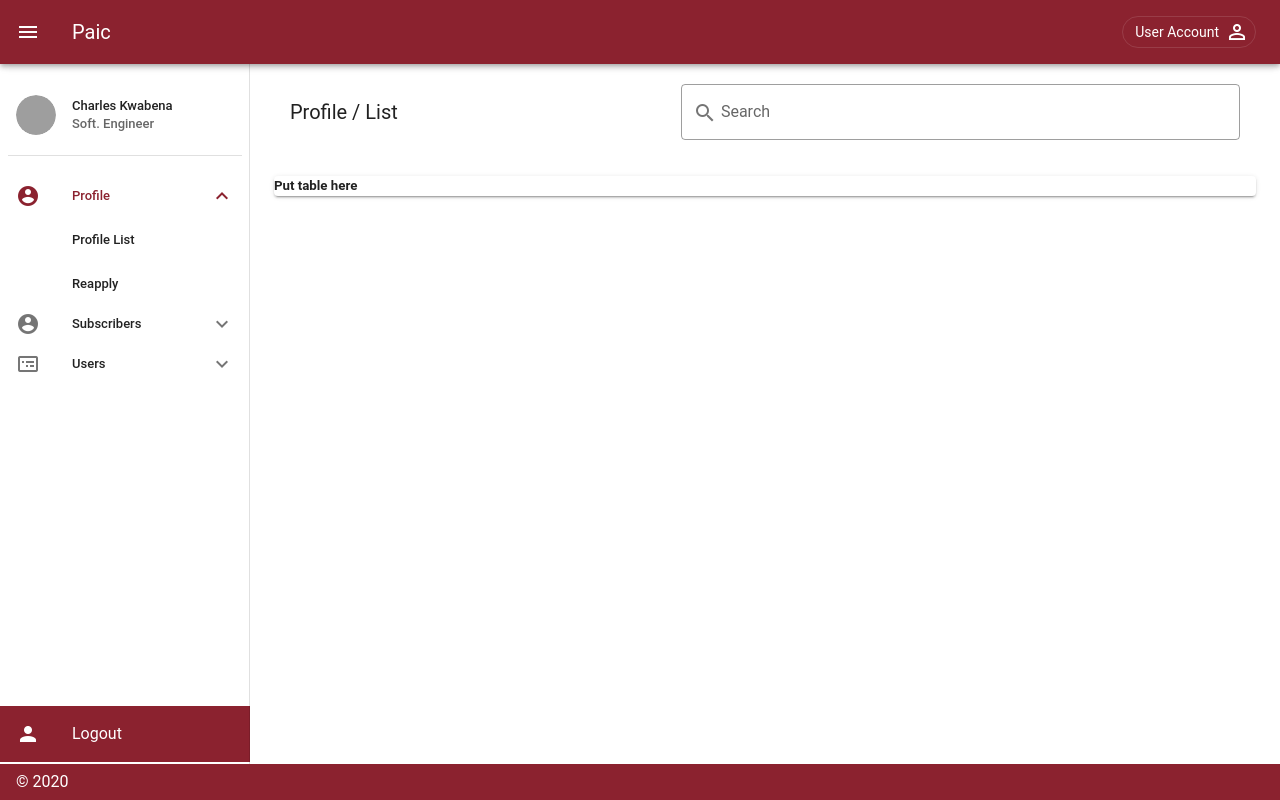
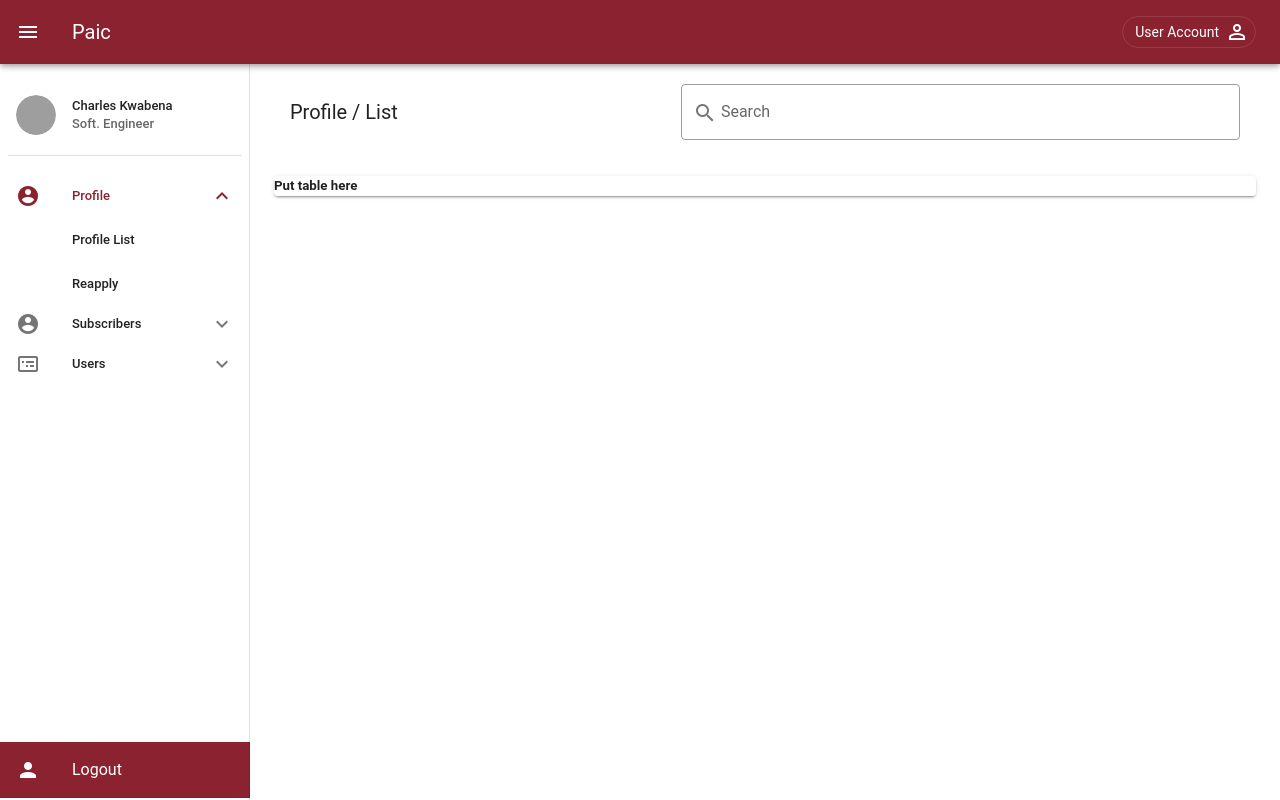
Before and after one commit to charles2k16/jobCms, a Vue app: page /profiles in a window 1280 px wide. Built offline with nearby package versions, Linux system fonts and the light colour scheme; grey boxes are pictures that could not be loaded; a small style sheet from the web is missing.

Commit message:
footer removed

```diff
--- a/src/containers/Main.vue
+++ b/src/containers/Main.vue
@@ -30,9 +30,9 @@
           <router-view />
         </v-container>
       </v-main>
-      <v-footer color="#8B222F" app>
+      <!-- <v-footer color="#8B222F" app>
         <span class="white--text">&copy; {{ new Date().getFullYear() }}</span>
-      </v-footer>
+      </v-footer> -->
     </v-container>
   </v-app>
 </template>
```
